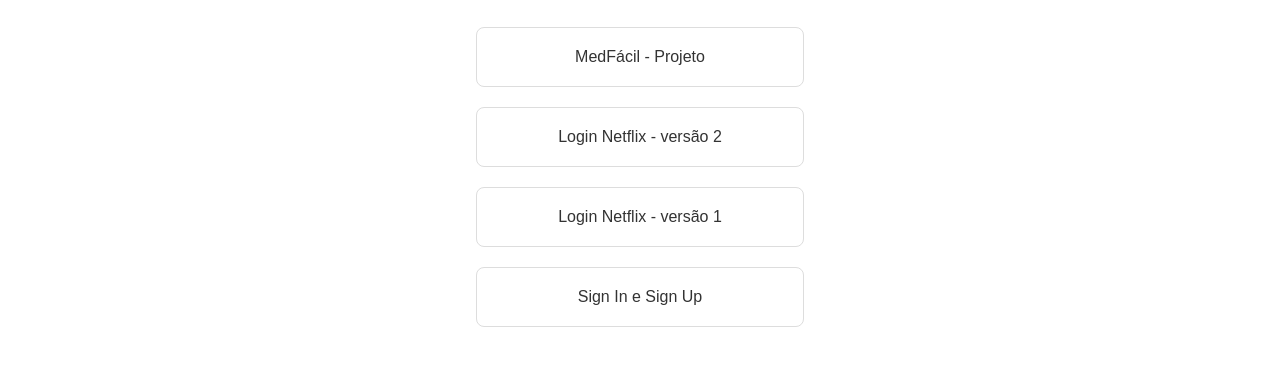
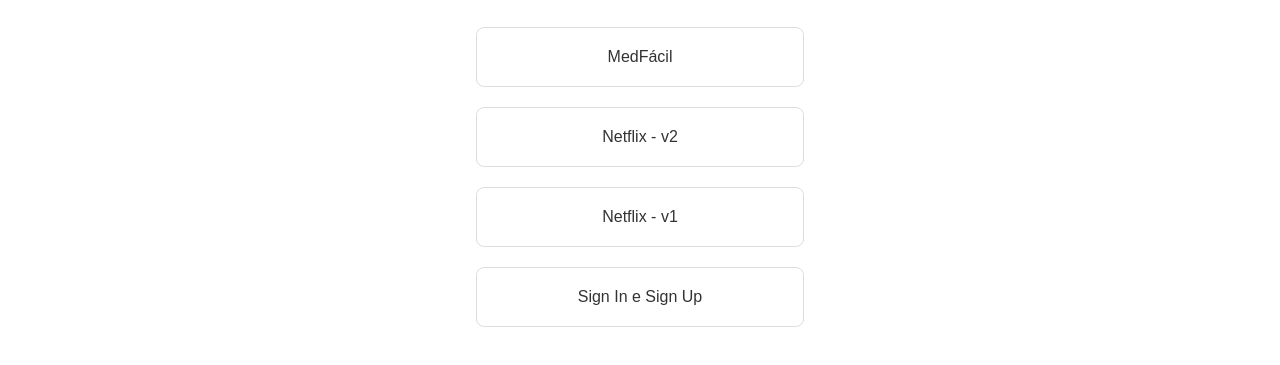
Before and after one commit to alessoncardoso/portfolio, a plain HTML site: page index.html in a window 1280 px wide. Shown: the part 287-652 px from the top of the page. Drawn offline with nearby package versions, Linux system fonts and the light colour scheme.

Commit message:
atualizando

```diff
--- a/css/style.css
+++ b/css/style.css
@@ -72,7 +72,6 @@
 }
 
 .content {
-    width: 100%;
     display: flex;
     flex-direction: column;
     justify-content: center;
@@ -81,9 +80,14 @@
 
 .link {
     width: 100%;
+    display: flex;
+    text-align: center;
+}
+
+.link a {
+    flex-grow: 1;
     padding: 20px;
     margin: 10px 0;
-    text-align: center;
     background-color: #fff;
     border: 1px solid #ddd;
     border-radius: 8px;
--- a/index.html
+++ b/index.html
@@ -51,13 +51,13 @@
             </div>
             <div class="content">
                 <div class="link">
-                    <a href="https://alessoncardoso.github.io/app-mobile-medfacil/">MedFácil - Projeto</a>
+                    <a href="https://alessoncardoso.github.io/app-mobile-medfacil/">MedFácil</a>
                 </div>
                 <div class="link">
-                    <a href="https://alessoncardoso.github.io/signin-netflix-v2/">Login Netflix - versão 2</a>
+                    <a href="https://alessoncardoso.github.io/signin-netflix-v2/">Netflix - v2</a>
                 </div>
                 <div class="link">
-                    <a href="https://alessoncardoso.github.io/signin-netflix/">Login Netflix - versão 1</a>
+                    <a href="https://alessoncardoso.github.io/signin-netflix/">Netflix - v1</a>
                 </div>
                 <div class="link">
                     <a href="https://alessoncardoso.github.io/signin-signup/">Sign In e Sign Up</a>
```
